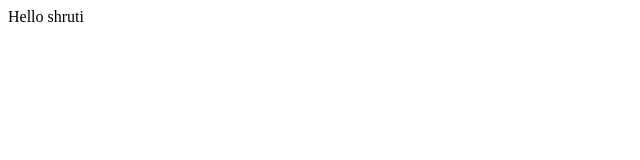
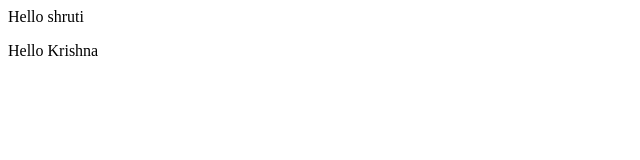
Before and after one commit to krish8986/LocalRepo, a plain HTML site: page index.html in a window 1280 px wide. Shown: the full height of the page, 0-640 px from the left. Drawn offline with Linux system fonts and the light colour scheme.

Commit message:
Add new para

```diff
--- a/index.html
+++ b/index.html
@@ -1 +1,2 @@
 <p>Hello shruti</p>
+<p>Hello Krishna</p>
```
